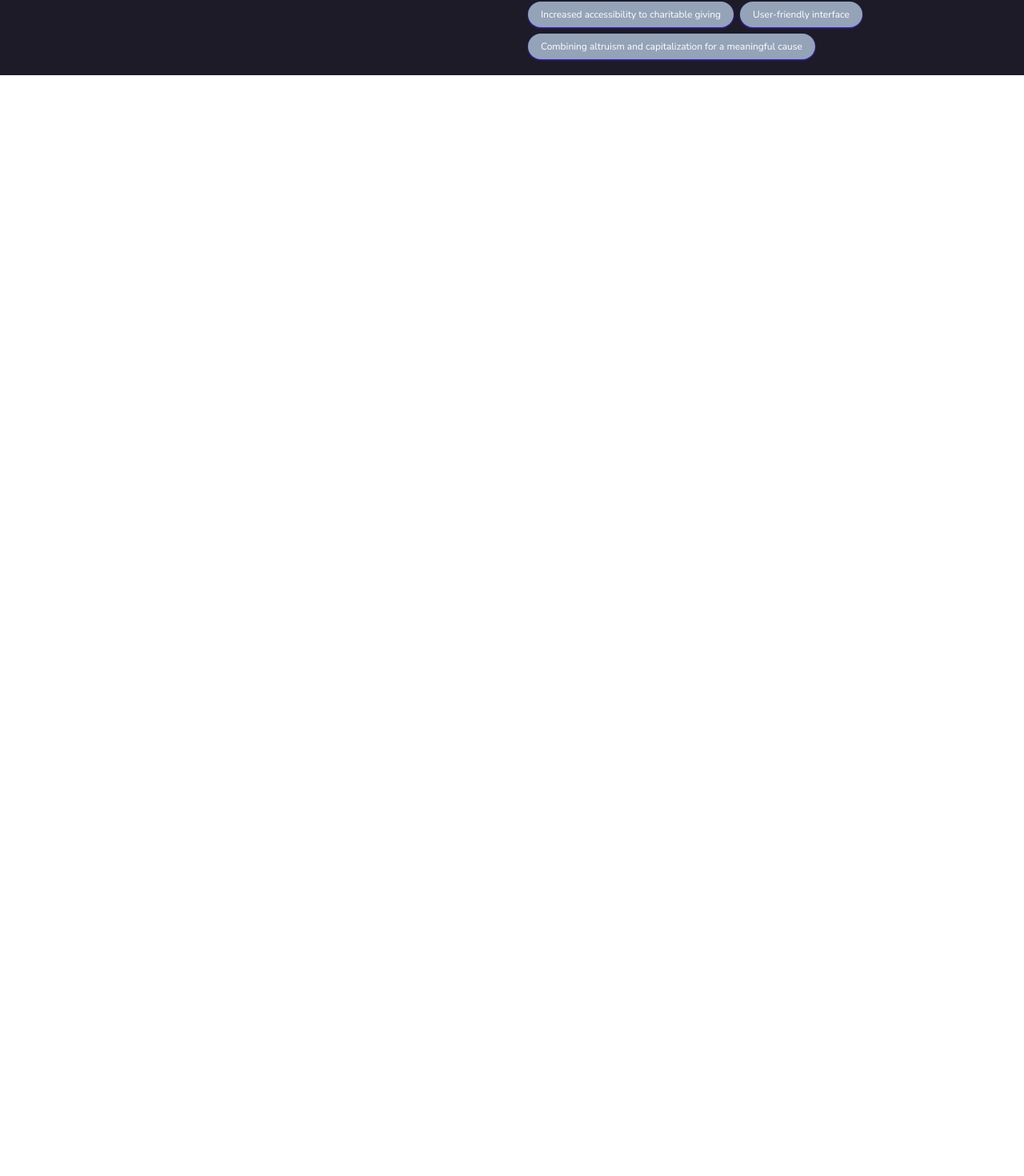
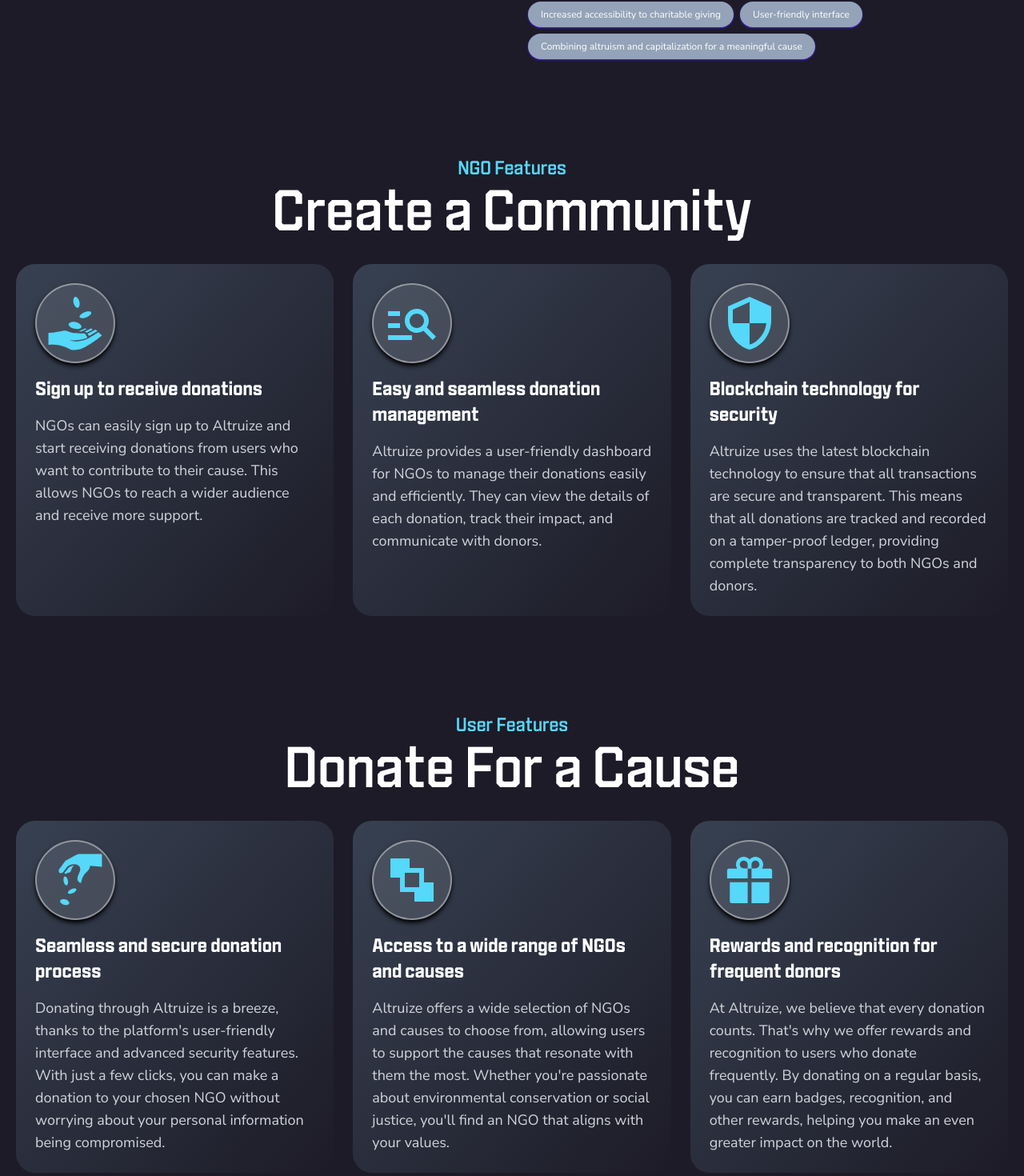
Before and after one commit to zeeshan8281/Altruize, a Next.js app: page / in a window 1280 px wide. Shown: the part 1282-2752 px from the top of the page at 80% size. Before the commit the page ends 1376 px from the top, so only its background shows below. Built offline with nearby package versions, Linux system fonts and the light colour scheme.

Commit message:
feat: feature for ngo and user

```diff
--- a/components/landing/NgoFeatures.tsx
+++ b/components/landing/NgoFeatures.tsx
@@ -1,7 +1,45 @@
 import React from 'react';
+import { GiReceiveMoney } from 'react-icons/gi';
+import { MdManageSearch, MdSecurity } from 'react-icons/md';
+import FeatureCard from '../reusable/FeatureCard';
 
 const NgoFeatures = () => {
-	return <div>NgoFeatures</div>;
+	const features = [
+		{
+			title: 'Sign up to receive donations',
+			description:
+				'NGOs can easily sign up to Altruize and start receiving donations from users who want to contribute to their cause. This allows NGOs to reach a wider audience and receive more support.',
+			Icon: GiReceiveMoney,
+		},
+		{
+			title: 'Easy and seamless donation management',
+			description:
+				'Altruize provides a user-friendly dashboard for NGOs to manage their donations easily and efficiently. They can view the details of each donation, track their impact, and communicate with donors.',
+			Icon: MdManageSearch,
+		},
+		{
+			title: 'Blockchain technology for security',
+			description:
+				'Altruize uses the latest blockchain technology to ensure that all transactions are secure and transparent. This means that all donations are tracked and recorded on a tamper-proof ledger, providing complete transparency to both NGOs and donors.',
+			Icon: MdSecurity,
+		},
+	];
+
+	return (
+		<section className='container mx-auto mt-20 flex w-full grid-cols-1 flex-col items-center p-5 text-white'>
+			<p className='text-center font-cutmark text-lg text-tertiary md:text-2xl'>
+				NGO Features
+			</p>
+			<h2 className='text-center font-cutmark text-5xl md:text-7xl'>
+				Create a Community
+			</h2>
+			<div className='mx-auto mt-8 grid w-full grid-cols-1 place-items-center gap-6 md:grid-cols-3'>
+				{features.map((feature, index) => (
+					<FeatureCard key={index} {...feature} />
+				))}
+			</div>
+		</section>
+	);
 };
 
 export default NgoFeatures;
--- a/components/landing/UserFeatures.tsx
+++ b/components/landing/UserFeatures.tsx
@@ -1,7 +1,46 @@
 import React from 'react';
+import { GiPayMoney } from 'react-icons/gi';
+import { CgArrangeFront } from 'react-icons/cg';
+import { AiFillGift } from 'react-icons/ai';
+import FeatureCard from '../reusable/FeatureCard';
 
 const UserFeatures = () => {
-	return <div>UserFeatures</div>;
+	const features = [
+		{
+			title: 'Seamless and secure donation process',
+			description:
+				"Donating through Altruize is a breeze, thanks to the platform's user-friendly interface and advanced security features. With just a few clicks, you can make a donation to your chosen NGO without worrying about your personal information being compromised.",
+			Icon: GiPayMoney,
+		},
+		{
+			title: 'Access to a wide range of NGOs and causes',
+			description:
+				"Altruize offers a wide selection of NGOs and causes to choose from, allowing users to support the causes that resonate with them the most. Whether you're passionate about environmental conservation or social justice, you'll find an NGO that aligns with your values.",
+			Icon: CgArrangeFront,
+		},
+		{
+			title: 'Rewards and recognition for frequent donors',
+			description:
+				"At Altruize, we believe that every donation counts. That's why we offer rewards and recognition to users who donate frequently. By donating on a regular basis, you can earn badges, recognition, and other rewards, helping you make an even greater impact on the world.",
+			Icon: AiFillGift,
+		},
+	];
+
+	return (
+		<section className='container mx-auto mt-20 flex w-full grid-cols-1 flex-col items-center p-5 text-white'>
+			<p className='text-center font-cutmark text-lg text-tertiary md:text-2xl'>
+				User Features
+			</p>
+			<h2 className='text-center font-cutmark text-5xl md:text-7xl'>
+				Donate For a Cause
+			</h2>
+			<div className='mx-auto mt-8 grid w-full grid-cols-1 place-items-center gap-6 md:grid-cols-3'>
+				{features.map((feature, index) => (
+					<FeatureCard key={index} {...feature} />
+				))}
+			</div>
+		</section>
+	);
 };
 
 export default UserFeatures;
--- /dev/null
+++ b/components/reusable/FeatureCard.tsx
@@ -0,0 +1,24 @@
+import React from 'react';
+import { IconType } from 'react-icons/lib/esm/iconBase';
+
+interface FeatureProps {
+	title: string;
+	description: string;
+	Icon: IconType;
+}
+
+const FeatureCard: React.FC<FeatureProps> = ({ Icon, title, description }) => {
+	return (
+		<div className='group flex h-full w-full flex-col gap-4 rounded-3xl bg-gradient-to-br from-gray-700 to-primary p-6 transition-all duration-300 hover:scale-[1.01] hover:shadow-md hover:shadow-gray-800'>
+			<div className='flex w-fit items-center justify-center rounded-full border-2 border-white border-opacity-40 bg-white bg-opacity-10 p-3 text-tertiary shadow-md shadow-black transition-all duration-300 group-hover:scale-[0.99] group-hover:shadow-inner'>
+				<Icon className='text-7xl' />
+			</div>
+			<h3 className='font-cutmark text-lg font-medium md:text-2xl'>
+				{title}
+			</h3>
+			<p className='text-sm text-gray-300 md:text-lg'>{description}</p>
+		</div>
+	);
+};
+
+export default FeatureCard;
--- a/package.json
+++ b/package.json
@@ -18,6 +18,7 @@
     "next": "13.1.6",
     "react": "18.2.0",
     "react-dom": "18.2.0",
+    "react-icons": "^4.7.1",
     "typescript": "4.9.5"
   },
   "devDependencies": {
--- a/pages/index.tsx
+++ b/pages/index.tsx
@@ -1,5 +1,7 @@
 import About from '@/components/landing/About';
 import Intro from '@/components/landing/Intro';
+import NgoFeatures from '@/components/landing/NgoFeatures';
+import UserFeatures from '@/components/landing/UserFeatures';
 import PublicLayout from '@/layouts/PublicLayout';
 import Head from 'next/head';
 import Image from 'next/image';
@@ -18,6 +20,8 @@
 			<PublicLayout>
 				<Intro />
 				<About />
+				<NgoFeatures />
+				<UserFeatures />
 			</PublicLayout>
 		</>
 	);
```
Also changed, not shown: 2 other files (tests, documents, lock files or other folders).
